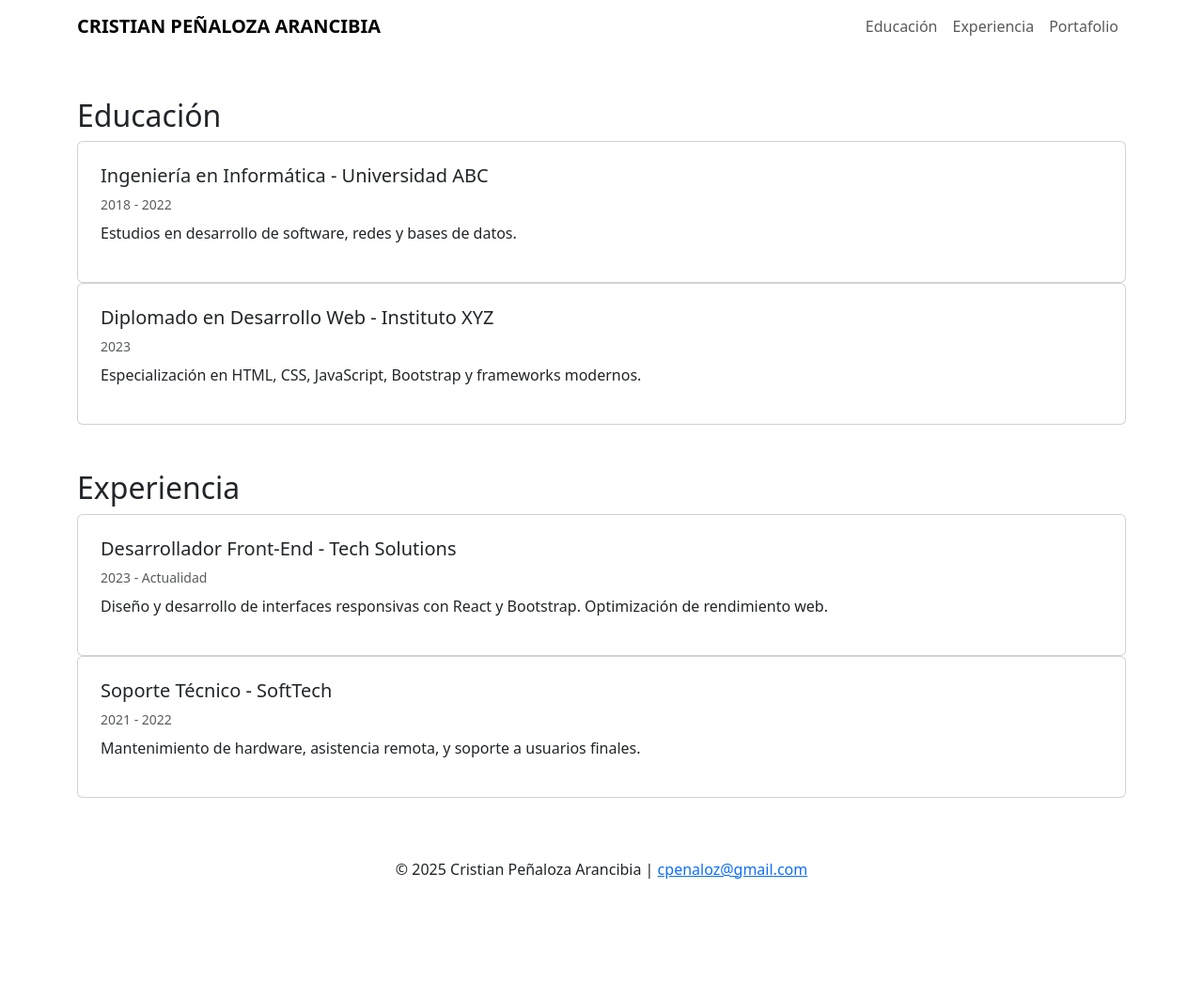
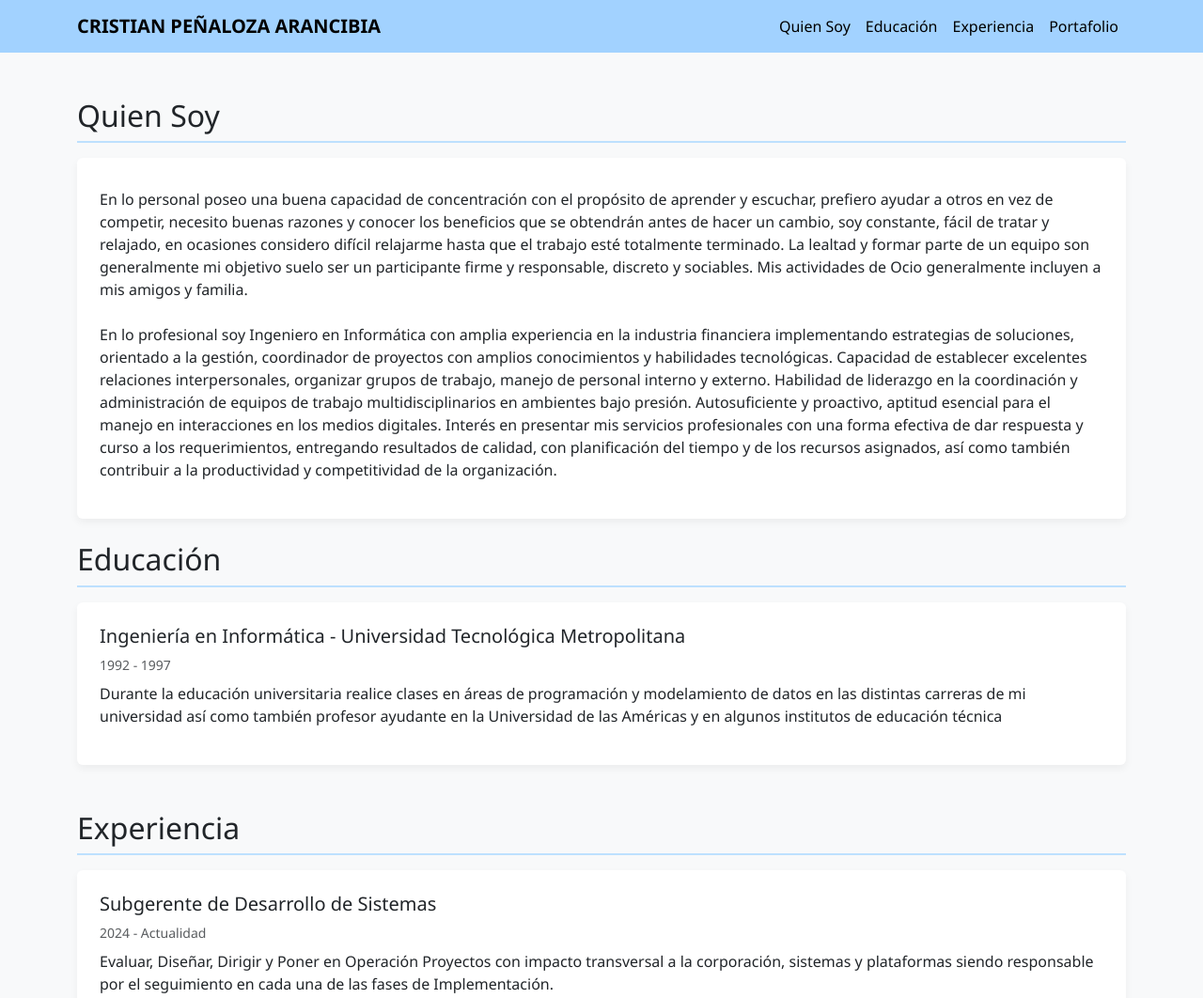
Before and after one commit to cpenaloz47/cpenaloz47.github.io, a plain HTML site: page index.html in a window 1280 px wide. Shown: the top 1062 px of the page at 94% size. Before the commit the page ends 969 px from the top, so only its background shows below. Drawn offline with nearby package versions, Linux system fonts and the light colour scheme.

Commit message:
datos personales

```diff
--- a/index.html
+++ b/index.html
@@ -4,7 +4,9 @@
   <meta charset="UTF-8">
   <meta name="viewport" content="width=device-width, initial-scale=1">
   <title>CV</title>
+  <script src="https://kit.fontawesome.com/3d39e76392.js" crossorigin="anonymous"></script>
   <link href="https://cdn.jsdelivr.net/npm/bootstrap@5.3.3/dist/css/bootstrap.min.css" rel="stylesheet">
+  <link rel="stylesheet" href="assets/css/formato.css">
 </head>
 <body>
 
@@ -16,6 +18,7 @@
       </button>
       <div class="collapse navbar-collapse" id="navbarNav">
         <ul class="navbar-nav ms-auto">
+          <li class="nav-item"><a class="nav-link" href="#acercade">Quien Soy</a></li>
           <li class="nav-item"><a class="nav-link" href="#educacion">Educación</a></li>
           <li class="nav-item"><a class="nav-link" href="#experiencia">Experiencia</a></li>
           <li class="nav-item"><a class="nav-link" href="https://tu-portafolio.com" target="_blank">Portafolio</a></li>
@@ -24,40 +27,47 @@
     </div>
   </nav>
 
+
+
   <div class="container my-5">
+    <section id="acercade">
+      <h2>Quien Soy </h2>
+      <div class="card p-4">
+        <p class="mt-2">En lo personal poseo una buena capacidad de concentración con el propósito de aprender y escuchar, prefiero ayudar a otros en vez de competir, necesito buenas razones y conocer los beneficios que se obtendrán antes de hacer un cambio, soy constante, fácil de tratar y relajado, en ocasiones considero difícil relajarme hasta que el trabajo esté totalmente terminado. La lealtad y formar parte de un equipo son generalmente mi objetivo suelo ser un participante firme y responsable, discreto y sociables. Mis actividades de Ocio generalmente incluyen a mis amigos y familia.</p>
+        <p class="mt-2">En lo profesional soy Ingeniero en Informática con amplia experiencia en la industria financiera implementando estrategias de soluciones, orientado a la gestión, coordinador de proyectos con amplios conocimientos y habilidades tecnológicas. Capacidad de establecer excelentes relaciones interpersonales, organizar grupos de trabajo, manejo de personal interno y externo. Habilidad de liderazgo en la coordinación y administración de equipos de trabajo multidisciplinarios en ambientes bajo presión. Autosuficiente y proactivo, aptitud esencial para el manejo en interacciones en los medios digitales. Interés en presentar mis servicios profesionales con una forma efectiva de dar respuesta y curso a los requerimientos, entregando resultados de calidad, con planificación del tiempo y de los recursos asignados, así como también contribuir a la productividad y competitividad de la organización. </p>
+      </div>
+    </section>
+
 
     <section id="educacion">
       <h2>Educación</h2>
       <div class="card p-4">
-        <h5>Ingeniería en Informática - Universidad ABC</h5>
-        <small class="text-muted">2018 - 2022</small>
-        <p class="mt-2">Estudios en desarrollo de software, redes y bases de datos.</p>
-      </div>
-      <div class="card p-4">
-        <h5>Diplomado en Desarrollo Web - Instituto XYZ</h5>
-        <small class="text-muted">2023</small>
-        <p class="mt-2">Especialización en HTML, CSS, JavaScript, Bootstrap y frameworks modernos.</p>
+        <h5>Ingeniería en Informática - Universidad Tecnológica Metropolitana</h5>
+        <small class="text-muted">1992 - 1997 </small>
+        <p class="mt-2">Durante la educación universitaria realice clases en áreas de programación y modelamiento de datos en las distintas carreras de mi universidad así como también profesor ayudante en la Universidad de las Américas y en algunos institutos de educación técnica</p>
       </div>
     </section>
 
     <section id="experiencia" class="mt-5">
       <h2>Experiencia</h2>
       <div class="card p-4">
-        <h5>Desarrollador Front-End - Tech Solutions</h5>
-        <small class="text-muted">2023 - Actualidad</small>
-        <p class="mt-2">Diseño y desarrollo de interfaces responsivas con React y Bootstrap. Optimización de rendimiento web.</p>
+        <h5>Subgerente de Desarrollo de Sistemas</h5>
+        <small class="text-muted">2024 - Actualidad</small>
+        <p class="mt-2">Evaluar, Diseñar, Dirigir y Poner en Operación Proyectos con impacto transversal a la corporación, sistemas y plataformas siendo responsable por el seguimiento en cada una de las fases de Implementación.
       </div>
       <div class="card p-4">
-        <h5>Soporte Técnico - SoftTech</h5>
-        <small class="text-muted">2021 - 2022</small>
-        <p class="mt-2">Mantenimiento de hardware, asistencia remota, y soporte a usuarios finales.</p>
+        <h5>Jefe de Desarrollo de Sistemas</h5>
+        <small class="text-muted">2022 - 2024</small>
+        <p class="mt-2"> Responsable de planificar, organizar, controlar y gestionar las etapas de la iniciativa de manera de asegurar que ésta entrega la capacidad comprometida en forma, calidad, costo y tiempo, de acuerdo con lo establecido en su definición original y posteriores cambios agregados.</p>
       </div>
     </section>
 
   </div>
 
   <footer class="text-center py-3">
-    <p>&copy; 2025 Cristian Peñaloza Arancibia | <a href="mailto:cpenaloz@gmail.com">cpenaloz@gmail.com</a></p>
+    <p>&copy; 2025 Cristian Peñaloza Arancibia |
+       <a href="mailto:cpenaloz@gmail.com"><i class="fa-solid fa-envelope"></i></a> |
+       <a href="http://linkedin.com/in/cristian-peñaloza-arancibia-9480785b"><i class="fa-brands fa-linkedin"></i></a> </p>
   </footer>
   <script src="https://cdn.jsdelivr.net/npm/bootstrap@5.3.3/dist/js/bootstrap.bundle.min.js"></script>
 </body>
```
